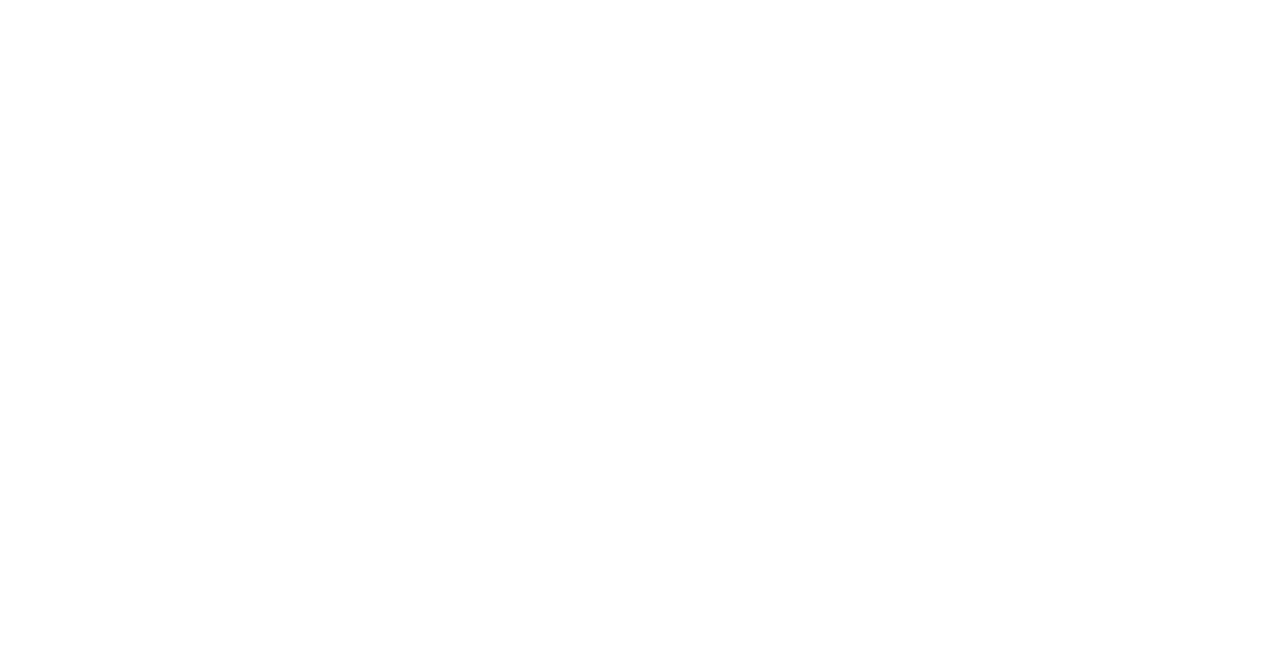
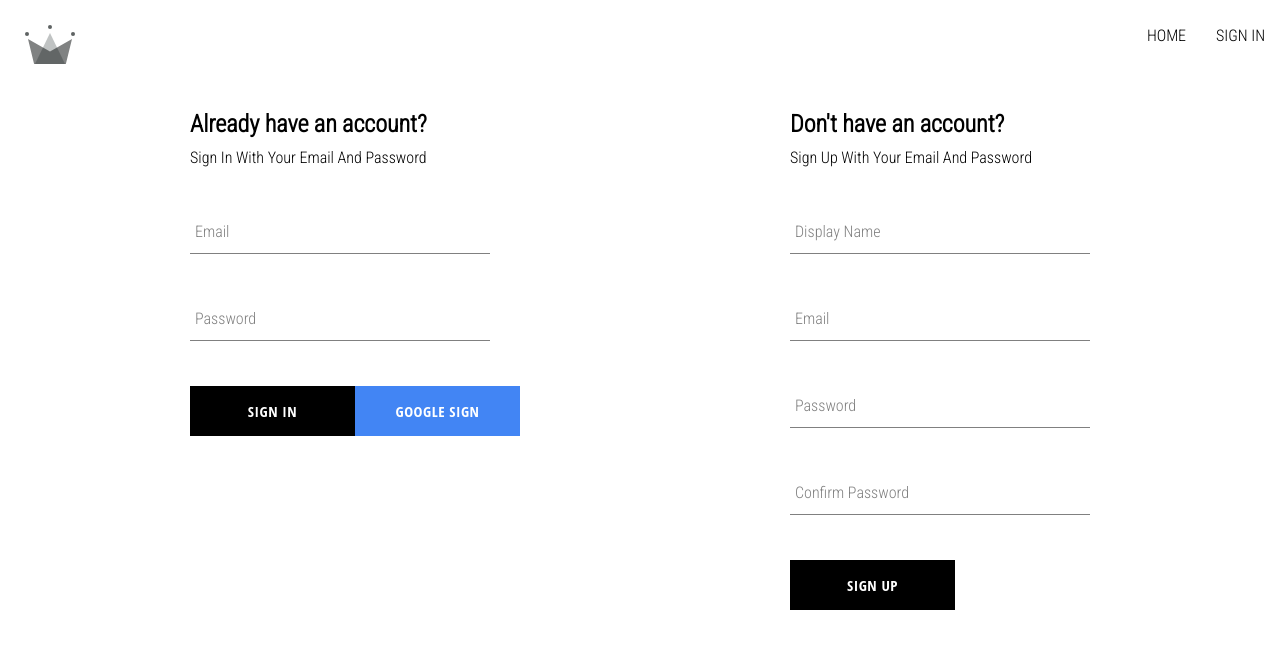
Before and after one commit to senny-matrix/crwn-clothing, a React (Create React App) app: page /auth in a window 1280 px wide. Before the commit this address had no page. Shown: the top 648 px of the page. Built offline with nearby package versions, Linux system fonts and the light colour scheme; a web font is replaced by a local one.

Commit message:
created authentication page component alongside sign in form

```diff
--- a/src/App.js
+++ b/src/App.js
@@ -1,7 +1,7 @@
 import { Routes, Route } from 'react-router-dom';
 import Home from "./routes/home/home.component.jsx";
 import Navigation from './routes/navigation/navigation.component.jsx';
-import SignIn from './routes/sign-in/sign-in.component';
+import Authentication from "./routes/authentication/authentication.component";
 
 
 const App = () => {
@@ -9,7 +9,7 @@
     <Routes>
       <Route path="/" element={<Navigation />} >
         <Route index element={<Home />} />
-        <Route path='sign-in' element={<SignIn />} />
+        <Route path='auth' element={<Authentication />} />
       </Route>
     </Routes>
   );
--- /dev/null
+++ b/src/components/sign-in-form/sign-in-form.component.jsx
@@ -0,0 +1,94 @@
+import { useState } from "react";
+
+import FormInput from "../form-input/form-input.component";
+import Button from "../button/button.component";
+
+import {
+  signInWithGooglePopup,
+  createUserDocumentFromAuth,
+  signInAuthUserWithEmailAndPassword,
+} from "../../utlis/firebase/firebase.util";
+
+import "./sign-in-form.styles.scss";
+
+const defaultFormFields = {
+  email: "",
+  password: "",
+};
+
+const SignInForm = () => {
+  const [formFields, setFormField] = useState(defaultFormFields);
+  const { email, password } = formFields;
+
+  console.log(formFields);
+
+  const resetFormFields = () => {
+    setFormField(defaultFormFields);
+  };
+
+  const signInWithGoogle = async () => {
+    const { user } = await signInWithGooglePopup();
+    await createUserDocumentFromAuth(user);
+  };
+
+  const handleSubmit = async (event) => {
+    event.preventDefault();
+
+    try {
+      const response = await signInAuthUserWithEmailAndPassword(email, password);
+      console.log(response);
+      resetFormFields();
+    } catch (error) {
+      switch (error.code) {
+        case 'auth/wrong-password':
+          alert("Incorrect password for email");
+          break;
+        case 'auth/user-not-found':
+          alert("no user associated with this email");
+          break;
+        default:
+          console.log(error);
+      }
+    }
+  };
+
+  const handleChange = (event) => {
+    const { name, value } = event.target;
+    setFormField({ ...formFields, [name]: value });
+  };
+
+  return (
+    <div className="sign-up-container">
+      <h2>Already have an account?</h2>
+      <span>Sign In With Your Email And Password</span>
+      <form onSubmit={handleSubmit}>
+        <FormInput
+          label="Email"
+          type="email"
+          required
+          onChange={handleChange}
+          name="email"
+          value={email}
+        />
+
+        <FormInput
+          label="Password"
+          type="password"
+          required
+          onChange={handleChange}
+          name="password"
+          value={password}
+        />
+
+        <div  className="buttons-container">
+          <Button type="submit">Sign In</Button>
+          <Button  type="button" buttonType="google" onClick={signInWithGoogle}>
+            Google Sign In
+          </Button>
+        </div>
+      </form>
+    </div>
+  );
+};
+
+export default SignInForm;
--- /dev/null
+++ b/src/components/sign-in-form/sign-in-form.styles.scss
@@ -0,0 +1,14 @@
+.sign-up-container {
+    display: flex;
+    flex-direction: column;
+    width: 300px;
+
+    h2 {
+        margin: 10px 0;
+    }
+
+    .buttons-container {
+        display: flex;
+        justify-content: space-between;
+    }
+}
--- /dev/null
+++ b/src/routes/authentication/authentication.component.jsx
@@ -0,0 +1,16 @@
+
+import SignUpForm from "../../components/sign-up-form/sign-up-form.component";
+import SignInForm from "../../components/sign-in-form/sign-in-form.component";
+
+import './authentication.styles.scss'
+
+const Authentication = () => {
+  return (
+    <div className="authentication-container">
+      <SignInForm />
+      <SignUpForm />
+    </div>
+  );
+};
+
+export default Authentication;
--- /dev/null
+++ b/src/routes/authentication/authentication.styles.scss
@@ -0,0 +1,6 @@
+.authentication-container {
+    display: flex;
+    width: 900px;
+    justify-content: space-between;
+    margin: 30px auto;
+}
--- a/src/routes/navigation/navigation.component.jsx
+++ b/src/routes/navigation/navigation.component.jsx
@@ -17,7 +17,7 @@
           <Link className="nav-link" to="/">
             HOME
           </Link>
-          <Link className="nav-link" to="/sign-in">
+          <Link className="nav-link" to="/auth">
             SIGN IN
           </Link>
         </div>
--- a/src/routes/sign-in/sign-in.component.jsx
+++ /dev/null
@@ -1,23 +0,0 @@
-import {
-  signInWithGooglePopup,
-  createUserDocumentFromAuth,
-} from "../../utlis/firebase/firebase.util";
-
-import SingUpForm from "../../components/sign-up-form/sign-up-form.component";
-
-const SignIn = () => {
-  const logGoogleUser = async () => {
-    const { user } = await signInWithGooglePopup();
-    const userDocRef = await createUserDocumentFromAuth(user);
-  };
-
-  return (
-    <div>
-      <h1>Sign In Page</h1>
-      <button onClick={logGoogleUser}>Sign In With Google Pop Up</button>
-      <SingUpForm />
-    </div>
-  );
-};
-
-export default SignIn;
--- a/src/utlis/firebase/firebase.util.jsx
+++ b/src/utlis/firebase/firebase.util.jsx
@@ -5,6 +5,7 @@
   signInWithPopup,
   GoogleAuthProvider,
   createUserWithEmailAndPassword,
+  signInWithEmailAndPassword,
 } from "firebase/auth";
 
 import { getFirestore, doc, getDoc, setDoc } from "firebase/firestore";
@@ -71,3 +72,8 @@
   if (!email || !password) return;
   return createUserWithEmailAndPassword(auth, email, password);
 };
+
+export const signInAuthUserWithEmailAndPassword = async (email, password) => {
+  if (!email || !password) return;
+  return signInWithEmailAndPassword(auth, email, password);
+};
```
